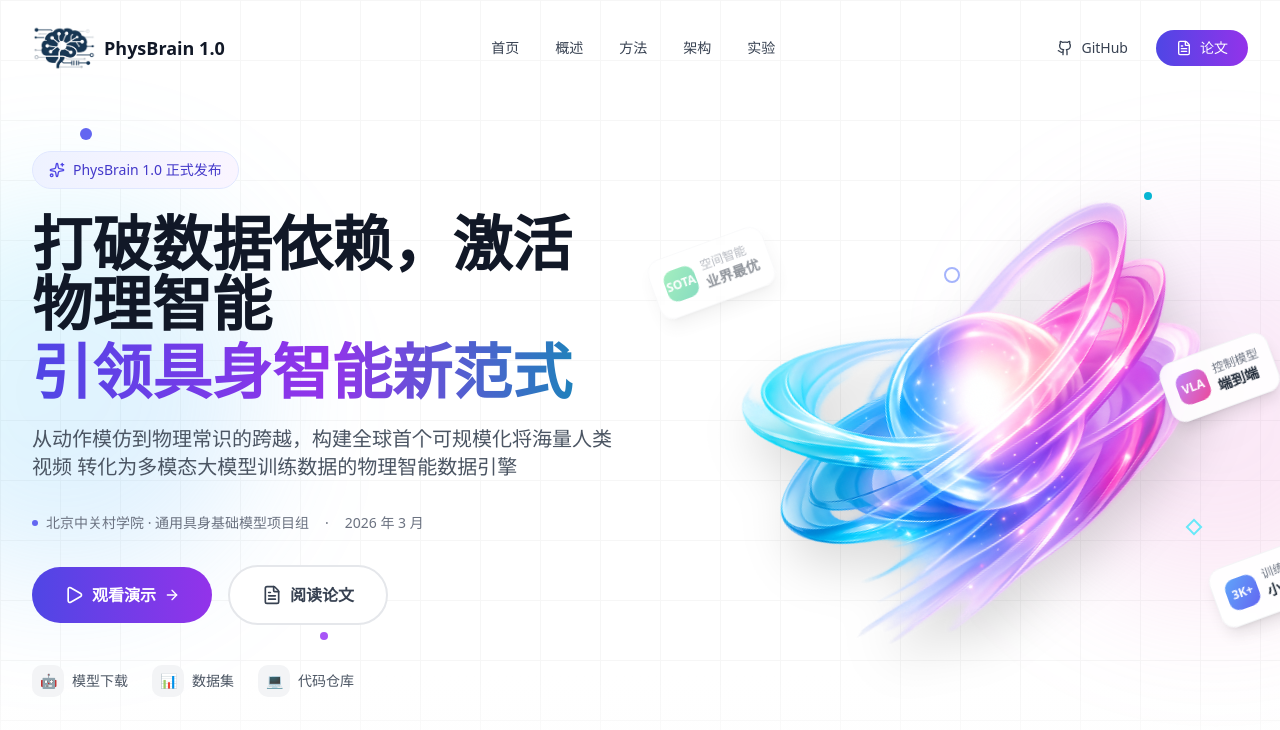
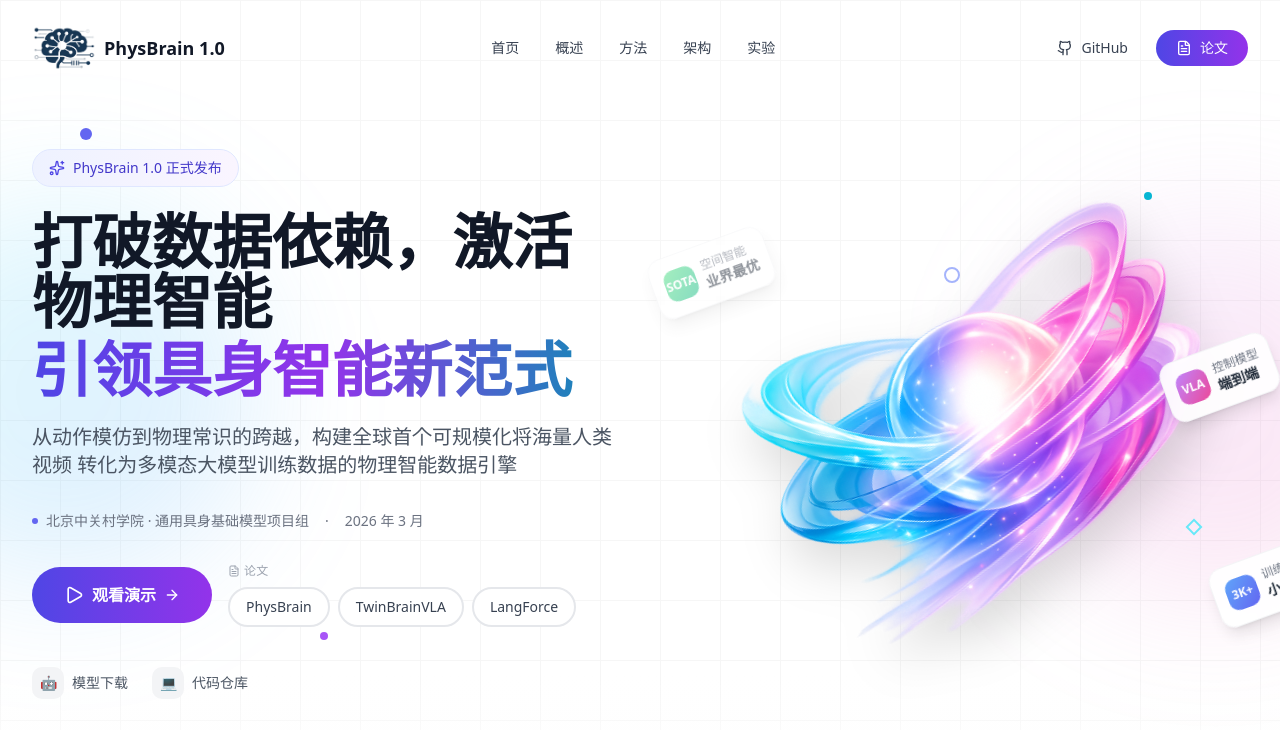
Before and after one commit to Phys-Brain/phys-brain.github.io, a React (Vite) app: page / in a window 1280 px wide. Shown: the top 730 px of the page. Built offline with nearby package versions, Linux system fonts and the light colour scheme.

Commit message:
:sparkles: add mp4

```diff
--- a/src/sections/Footer.tsx
+++ b/src/sections/Footer.tsx
@@ -14,10 +14,12 @@
 gsap.registerPlugin(ScrollTrigger);
 
 const resourceLinks = [
-  { name: '模型下载', href: 'https://huggingface.co/Phys-Brain', icon: Brain },
-  { name: '数据集', href: '#', icon: Database },
+  { name: '模型下载', href: 'https://huggingface.co/collections/Phys-Brain/physbrain-10-vla', icon: Brain },
+  // { name: '数据集', href: '#', icon: Database }, // 暂未开源
   { name: 'GitHub', href: 'https://github.com/ZGC-EmbodyAI', icon: Github },
-  { name: '论文 PDF', href: 'https://arxiv.org/abs/2512.16793', icon: FileText },
+  { name: 'PhysBrain 论文', href: 'https://arxiv.org/abs/2512.16793', icon: FileText },
+  { name: 'TwinBrainVLA 论文', href: 'https://arxiv.org/abs/2601.14133', icon: FileText },
+  { name: 'LangForce 论文', href: 'https://arxiv.org/abs/2601.15197', icon: FileText },
 ];
 
 const contactLinks = [
--- a/src/sections/Hero.tsx
+++ b/src/sections/Hero.tsx
@@ -225,21 +225,44 @@
                 观看演示
                 <ArrowRight className="w-4 h-4 transition-transform group-hover:translate-x-1" />
               </a>
+              <div className="flex flex-col gap-2">
+                <span className="flex items-center gap-1 text-xs font-medium tracking-wide text-gray-400 uppercase">
+                  <FileText className="w-3 h-3" />
+                  论文
+                </span>
+                <div className="flex flex-wrap gap-2">
                   <a
                     href="https://arxiv.org/abs/2512.16793"
                     target="_blank"
                     rel="noopener noreferrer"
-                className="flex items-center gap-2 px-8 py-4 font-semibold text-gray-700 transition-all duration-300 bg-white border-2 border-gray-200 rounded-full hover:border-indigo-300 hover:bg-indigo-50"
+                    className="px-4 py-2 text-sm font-medium text-gray-700 bg-white border-2 border-gray-200 rounded-full transition-all hover:border-indigo-300 hover:bg-indigo-50 hover:text-indigo-700"
                   >
-                <FileText className="w-5 h-5" />
-                阅读论文
+                    PhysBrain
                   </a>
+                  <a
+                    href="https://arxiv.org/abs/2601.14133"
+                    target="_blank"
+                    rel="noopener noreferrer"
+                    className="px-4 py-2 text-sm font-medium text-gray-700 bg-white border-2 border-gray-200 rounded-full transition-all hover:border-indigo-300 hover:bg-indigo-50 hover:text-indigo-700"
+                  >
+                    TwinBrainVLA
+                  </a>
+                  <a
+                    href="https://arxiv.org/abs/2601.15197"
+                    target="_blank"
+                    rel="noopener noreferrer"
+                    className="px-4 py-2 text-sm font-medium text-gray-700 bg-white border-2 border-gray-200 rounded-full transition-all hover:border-indigo-300 hover:bg-indigo-50 hover:text-indigo-700"
+                  >
+                    LangForce
+                  </a>
+                </div>
+              </div>
             </div>
 
             {/* Quick Links */}
             <div className="flex flex-wrap items-center justify-center gap-6 mt-10 text-sm lg:justify-start">
               <a
-                href="https://huggingface.co/Phys-Brain"
+                href="https://huggingface.co/collections/Phys-Brain/physbrain-10-vla"
                 target="_blank"
                 rel="noopener noreferrer"
                 className="flex items-center gap-2 text-gray-600 transition-colors hover:text-indigo-600"
@@ -249,7 +272,8 @@
                 </span>
                 模型下载
               </a>
-              <a
+              {/* 数据集入口暂未开源，隐藏 */}
+              {/* <a
                 href="#"
                 className="flex items-center gap-2 text-gray-600 transition-colors hover:text-indigo-600"
               >
@@ -257,9 +281,11 @@
                   📊
                 </span>
                 数据集
-              </a>
+              </a> */}
               <a
-                href="#"
+                href="https://github.com/Phys-Brain/PhysBrain-VLA"
+                target="_blank"
+                rel="noopener noreferrer"
                 className="flex items-center gap-2 text-gray-600 transition-colors hover:text-indigo-600"
               >
                 <span className="flex items-center justify-center w-8 h-8 bg-gray-100 rounded-lg">
--- a/src/sections/Overview.tsx
+++ b/src/sections/Overview.tsx
@@ -1,4 +1,4 @@
-import { useEffect, useRef } from 'react';
+import { useEffect, useRef, useState } from 'react';
 import gsap from 'gsap';
 import { ScrollTrigger } from 'gsap/ScrollTrigger';
 import { Database, Brain, Cpu, Lightbulb, Target, Zap } from 'lucide-react';
@@ -49,6 +49,7 @@
   const titleRef = useRef<HTMLDivElement>(null);
   const contentRef = useRef<HTMLDivElement>(null);
   const cardsRef = useRef<HTMLDivElement>(null);
+  const [activeVideo, setActiveVideo] = useState<'real' | 'sim'>('real');
 
   useEffect(() => {
     const ctx = gsap.context(() => {
@@ -176,40 +177,52 @@
             </div>
           </div>
 
-          {/* Right: Video Placeholder */}
+          {/* Right: Demo Video */}
           <div className="relative">
-            <div className="relative aspect-video bg-gradient-to-br from-gray-900 to-gray-800 rounded-2xl overflow-hidden shadow-2xl">
-              {/* Video Placeholder Content */}
-              <div className="absolute inset-0 flex items-center justify-center">
-                <div className="text-center">
-                  <div className="w-20 h-20 bg-white/10 backdrop-blur-sm rounded-full flex items-center justify-center mx-auto mb-4 cursor-pointer hover:bg-white/20 transition-colors group">
-                    <div className="w-0 h-0 border-t-8 border-t-transparent border-l-12 border-l-white border-b-8 border-b-transparent ml-1 group-hover:scale-110 transition-transform" />
-                  </div>
-                  <p className="text-white/80 text-sm">观看 PhysBrain 1.0 演示视频</p>
-                </div>
-              </div>
+            {/* Tab Switcher */}
+            <div className="flex gap-2 mb-4">
+              <button
+                onClick={() => setActiveVideo('real')}
+                className={`flex items-center gap-2 px-4 py-2 rounded-full text-sm font-medium transition-all ${
+                  activeVideo === 'real'
+                    ? 'bg-indigo-600 text-white shadow-md'
+                    : 'bg-gray-100 text-gray-500 hover:bg-gray-200'
+                }`}
+              >
+                <span className="w-2 h-2 rounded-full bg-current" />
+                真机演示
+              </button>
+              <button
+                onClick={() => setActiveVideo('sim')}
+                className={`flex items-center gap-2 px-4 py-2 rounded-full text-sm font-medium transition-all ${
+                  activeVideo === 'sim'
+                    ? 'bg-purple-600 text-white shadow-md'
+                    : 'bg-gray-100 text-gray-500 hover:bg-gray-200'
+                }`}
+              >
+                <span className="w-2 h-2 rounded-full bg-current" />
+                仿真演示
+              </button>
+            </div>
 
-              {/* Decorative Elements */}
-              <div className="absolute top-4 left-4 flex gap-2">
-                <div className="w-3 h-3 bg-red-500 rounded-full" />
-                <div className="w-3 h-3 bg-yellow-500 rounded-full" />
-                <div className="w-3 h-3 bg-green-500 rounded-full" />
-              </div>
-
-              {/* Grid Overlay */}
-              <div className="absolute inset-0 opacity-10">
-                <div
-                  className="w-full h-full"
-                  style={{
-                    backgroundImage: `
-                      linear-gradient(to right, #fff 1px, transparent 1px),
-                      linear-gradient(to bottom, #fff 1px, transparent 1px)
-                    `,
-                    backgroundSize: '40px 40px',
-                  }}
-                />
-              </div>
+            {/* Video Player */}
+            <div className="relative aspect-video rounded-2xl overflow-hidden shadow-2xl bg-gray-900">
+              <video
+                key={activeVideo}
+                className="w-full h-full object-cover"
+                src={activeVideo === 'real' ? '/franka-robot.mp4' : '/SimplerEnv-demo.mp4'}
+                autoPlay
+                loop
+                muted
+                playsInline
+                onCanPlay={(e) => {
+                  (e.currentTarget as HTMLVideoElement).playbackRate = activeVideo === 'sim' ? 1.25 : 1;
+                }}
+              />
             </div>
+            <p className="text-center text-sm text-gray-500 mt-3">
+              {activeVideo === 'real' ? 'Franka 机械臂真机演示' : 'SimplerEnv 仿真环境演示'}
+            </p>
           </div>
         </div>
 
```
Also changed, not shown: 2 other files (tests, documents, lock files or other folders). Lines whose indentation alone changed are shown as unchanged.
